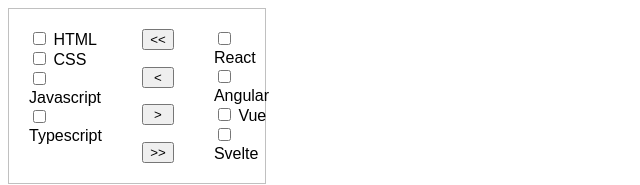
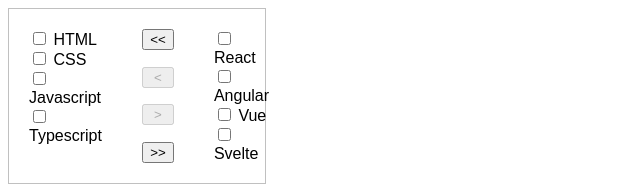
Before and after one commit to JamarTG/react-challenges, a React (Vite) app: page / in a window 1280 px wide. Shown: the top 185 px of the page, without its empty margins (0-640 px from the left). Built offline with nearby package versions, Linux system fonts and the light colour scheme; a web font is replaced by a local one.

Commit message:
add disable button logic

```diff
--- a/src/components/TransferListMedium/TransferList.tsx
+++ b/src/components/TransferListMedium/TransferList.tsx
@@ -19,7 +19,7 @@
 
 interface TransferListItem {
   id: string;
-  text:string;
+  text: string;
   selected: boolean;
 }
 
@@ -84,7 +84,7 @@
       if (shouldTranferAllItems && transferDirection === 'left')
         return [[...listA, ...listB], []];
 
-      const transferringListItems:TransferListItem[] = [];
+      const transferringListItems: TransferListItem[] = [];
 
       const destinationList =
         transferDirection === 'right' ? [...listB] : [...listA];
@@ -150,6 +150,12 @@
     e.currentTarget.textContent;
   };
 
+  const disableAllToRight = lists[1].length === 0;
+  const disableAllToLeft = lists[0].length === 0;
+
+  const disableOneToRight = lists[0].every(listItem => !listItem.selected);
+  const disableOneToLeft = lists[1].every(listItem => !listItem.selected);;
+
   return (
     <div className="lists-container">
       {lists.map((list) => {
@@ -171,11 +177,12 @@
         );
       })}
 
+
       <div className="btn-container">
-        <button onClick={handleButtonClick}>{'<<'}</button>
-        <button onClick={handleButtonClick}>{'<'}</button>
-        <button onClick={handleButtonClick}>{'>'}</button>
-        <button onClick={handleButtonClick}>{'>>'}</button>
+        <button disabled={disableAllToRight}  onClick={handleButtonClick}>{'<<'}</button>
+        <button disabled={disableOneToLeft}  onClick={handleButtonClick}>{'<'}</button>
+        <button disabled={disableOneToRight} onClick={handleButtonClick}>{'>'}</button>
+        <button disabled={disableAllToLeft}  onClick={handleButtonClick}>{'>>'}</button>
       </div>
     </div>
   );
```
Lines whose indentation alone changed are shown as unchanged.
